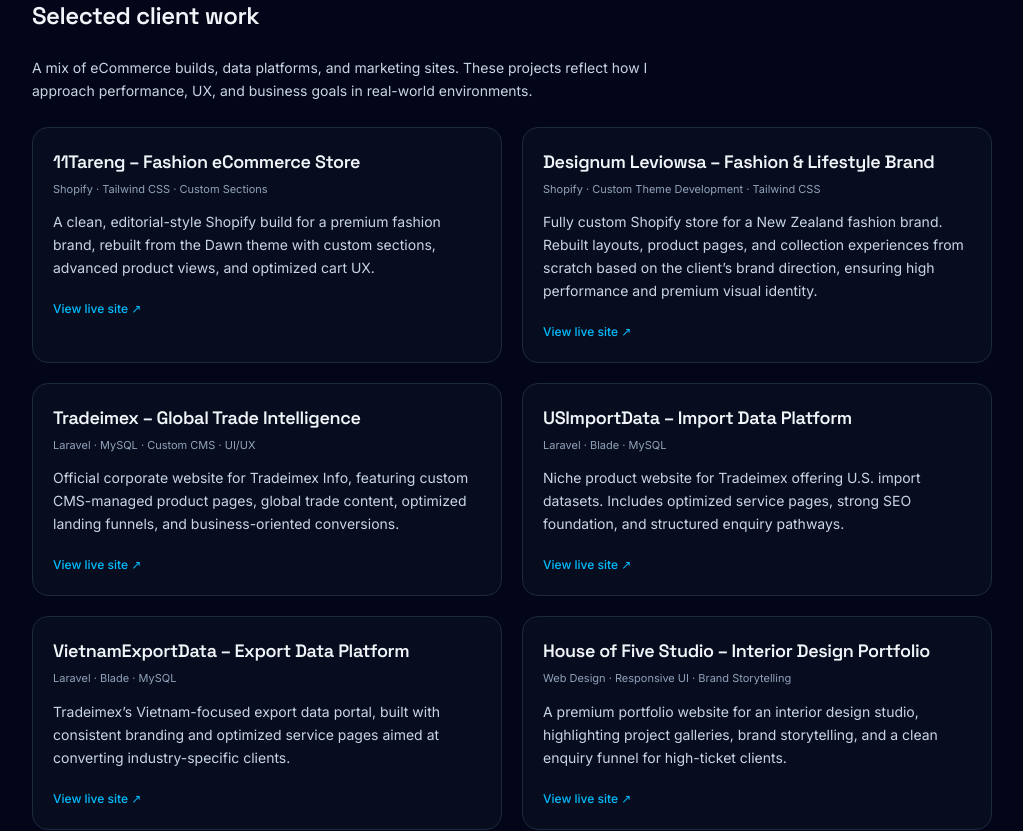
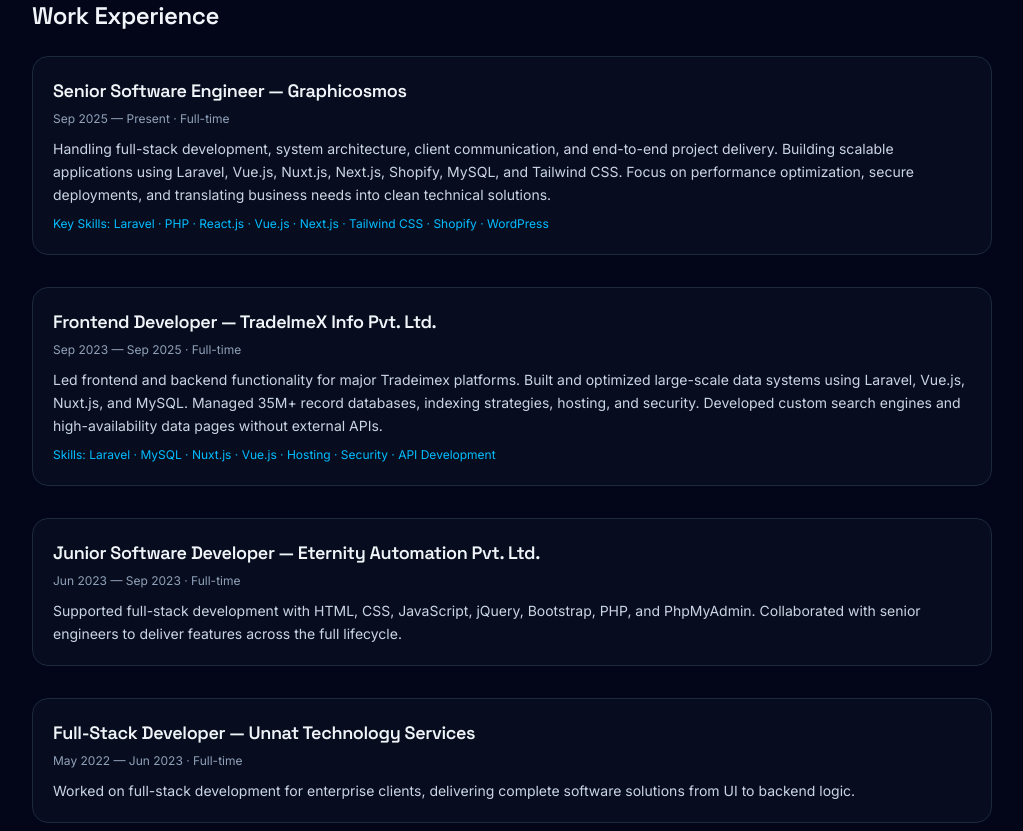
Before and after one commit to Power2913/my-portfolio, a Next.js app: page / in a window 1280 px wide. Shown: the part 1120-1951 px from the top of the page, without its empty margins (128-1151 px from the left). Built offline with nearby package versions, Linux system fonts and the light colour scheme.

Commit message:
Updated layout and page

```diff
--- a/app/layout.tsx
+++ b/app/layout.tsx
@@ -16,9 +16,38 @@
 });
 
 export const metadata: Metadata = {
-  title: "Shakti | Software Engineer",
+  title: "Shakti Raghav | Senior Software Engineer & Full-Stack Developer",
   description:
-    "Portfolio of a full-stack developer specializing in Laravel, Vue, Shopify & Next.js.",
+    "Portfolio of Shakti Raghav — Senior Software Engineer specializing in Laravel, Vue.js, Next.js, Shopify, Tailwind CSS, and scalable full-stack development. I build high-performance web applications, custom Shopify stores, and automation tools for global brands.",
+  keywords: [
+    "Shakti Raghav",
+    "Software Engineer",
+    "Full Stack Developer",
+    "Shopify Developer",
+    "Laravel Developer",
+    "Vue.js Developer",
+    "Next.js Developer",
+    "Tailwind CSS",
+    "MySQL",
+    "Freelance Developer",
+    "Ecommerce Developer",
+  ],
+  openGraph: {
+    title: "Shakti Raghav — Senior Software Engineer",
+    description:
+      "Full-stack engineer skilled in Laravel, Vue.js, Next.js, Shopify, PHP, and scalable architectures. Explore my work, tech stack, and client projects.",
+    url: "https://your-vercel-url-here",
+    siteName: "Shakti Raghav Portfolio",
+    images: [
+      {
+        url: "/og.png", // we can create one later
+        width: 1200,
+        height: 630,
+      },
+    ],
+    locale: "en_IN",
+    type: "website",
+  },
 };
 
 export default function RootLayout({
--- a/app/page.tsx
+++ b/app/page.tsx
@@ -7,7 +7,7 @@
 
 gsap.registerPlugin(ScrollToPlugin);
 
-type SectionId = "skills" | "projects" | "contact";
+type SectionId = "skills" | "projects" | "contact" | "experience";
 
 const projects = [
   {
@@ -86,6 +86,7 @@
     skills: null,
     projects: null,
     contact: null,
+    experience: null,
   });
 
   const scrollToSection = (id: SectionId) => {
@@ -136,6 +137,13 @@
             className="hover:text-sky-400 transition"
           >
             Skills
+          </a>
+          <a
+            href="#experience"
+            onClick={(e) => handleNavClick(e, "experience")}
+            className="hover:text-sky-400 transition"
+          >
+            Experience
           </a>
           <a
             href="#contact"
@@ -256,6 +264,85 @@
         </div>
       </section>
 
+      {/* Experience */}
+      <section
+        id="experience"
+        ref={(el) => {
+          // @ts-ignore
+          sectionRefs.current.experience = el;
+        }}
+        className="space-y-6"
+      >
+        <h2 className="font-heading text-xl sm:text-2xl font-semibold tracking-tight">
+          Work Experience
+        </h2>
+
+        <div className="space-y-8">
+
+          {/* Senior Software Engineer */}
+          <div className="rounded-2xl border border-slate-800 bg-slate-900/40 p-5">
+            <h3 className="font-heading text-lg font-semibold mb-1 text-slate-100">
+              Senior Software Engineer — Graphicosmos
+            </h3>
+            <p className="text-xs text-slate-400 mb-2">Sep 2025 — Present · Full-time</p>
+            <p className="text-sm text-slate-300 leading-relaxed">
+              Handling full-stack development, system architecture, client communication,
+              and end-to-end project delivery. Building scalable applications using
+              Laravel, Vue.js, Nuxt.js, Next.js, Shopify, MySQL, and Tailwind CSS. Focus
+              on performance optimization, secure deployments, and translating business
+              needs into clean technical solutions.
+            </p>
+            <p className="text-xs text-sky-400 mt-2">
+              Key Skills: Laravel · PHP · React.js · Vue.js · Next.js · Tailwind CSS · Shopify · WordPress
+            </p>
+          </div>
+
+          {/* Frontend Developer — TradeImeX */}
+          <div className="rounded-2xl border border-slate-800 bg-slate-900/40 p-5">
+            <h3 className="font-heading text-lg font-semibold mb-1 text-slate-100">
+              Frontend Developer — TradeImeX Info Pvt. Ltd.
+            </h3>
+            <p className="text-xs text-slate-400 mb-2">Sep 2023 — Sep 2025 · Full-time</p>
+            <p className="text-sm text-slate-300 leading-relaxed">
+              Led frontend and backend functionality for major Tradeimex platforms.
+              Built and optimized large-scale data systems using Laravel, Vue.js, Nuxt.js,
+              and MySQL. Managed 35M+ record databases, indexing strategies, hosting,
+              and security. Developed custom search engines and high-availability data
+              pages without external APIs.
+            </p>
+            <p className="text-xs text-sky-400 mt-2">
+              Skills: Laravel · MySQL · Nuxt.js · Vue.js · Hosting · Security · API Development
+            </p>
+          </div>
+
+          {/* Junior Software Developer */}
+          <div className="rounded-2xl border border-slate-800 bg-slate-900/40 p-5">
+            <h3 className="font-heading text-lg font-semibold mb-1 text-slate-100">
+              Junior Software Developer — Eternity Automation Pvt. Ltd.
+            </h3>
+            <p className="text-xs text-slate-400 mb-2">Jun 2023 — Sep 2023 · Full-time</p>
+            <p className="text-sm text-slate-300 leading-relaxed">
+              Supported full-stack development with HTML, CSS, JavaScript, jQuery,
+              Bootstrap, PHP, and PhpMyAdmin. Collaborated with senior engineers to
+              deliver features across the full lifecycle.
+            </p>
+          </div>
+
+          {/* Fullstack Developer — Unnat Tech */}
+          <div className="rounded-2xl border border-slate-800 bg-slate-900/40 p-5">
+            <h3 className="font-heading text-lg font-semibold mb-1 text-slate-100">
+              Full-Stack Developer — Unnat Technology Services
+            </h3>
+            <p className="text-xs text-slate-400 mb-2">May 2022 — Jun 2023 · Full-time</p>
+            <p className="text-sm text-slate-300 leading-relaxed">
+              Worked on full-stack development for enterprise clients, delivering
+              complete software solutions from UI to backend logic.
+            </p>
+          </div>
+
+        </div>
+      </section>
+
       {/* Projects */}
       <section
         id="projects"
```
